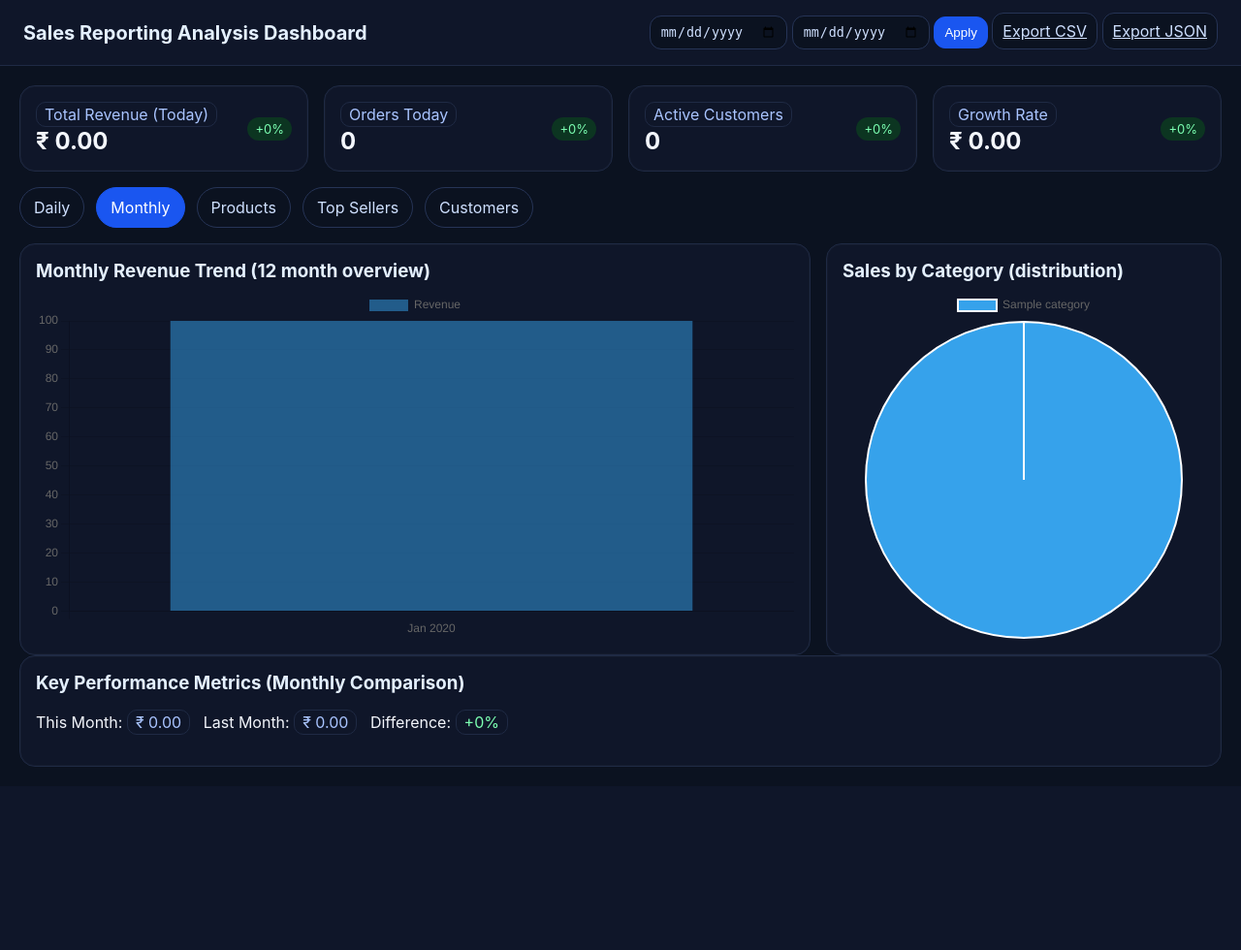
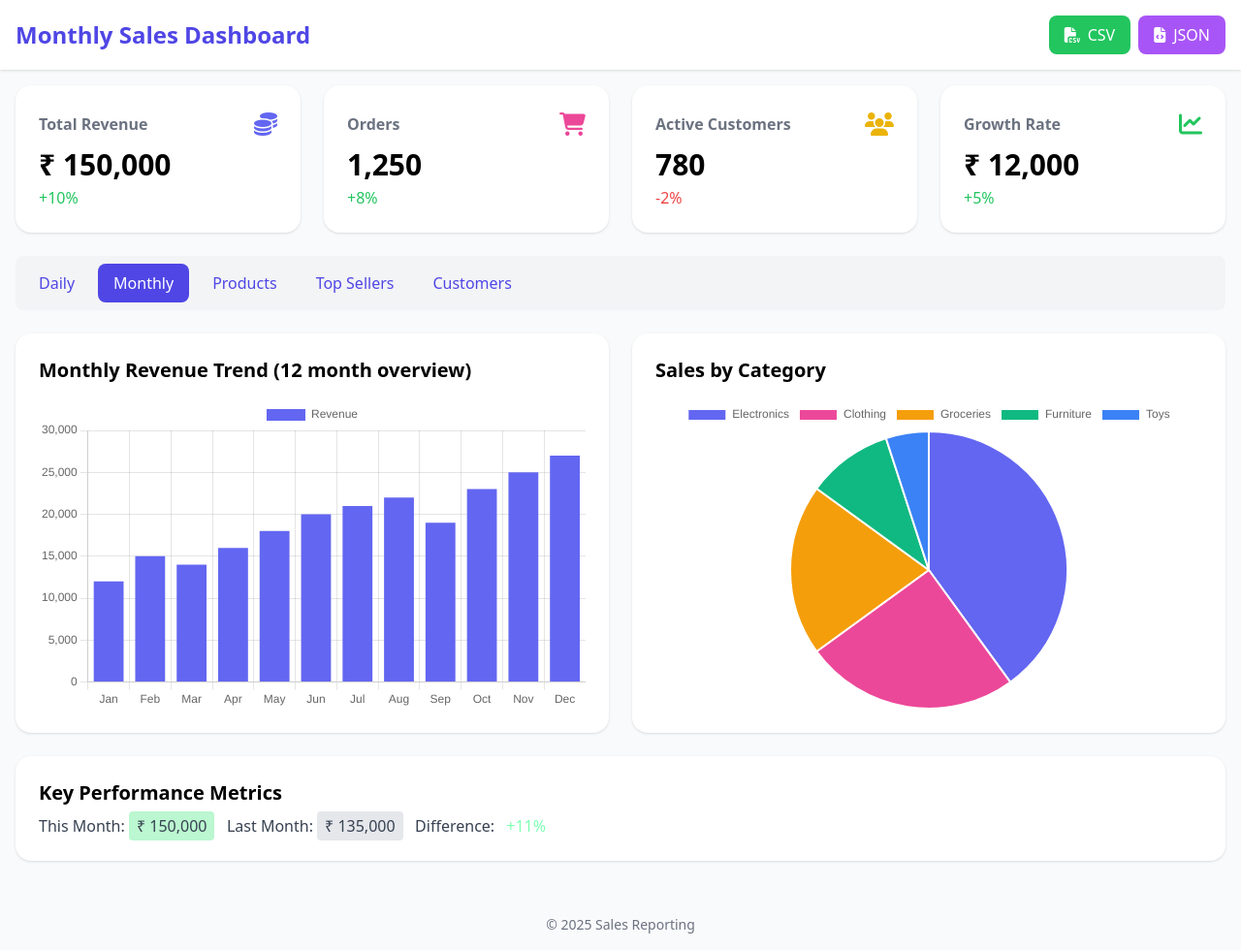
Before and after one commit to yogizx/RMS, a Django app: page /sales/monthly/ in a window 1280 px wide. Shown: the whole page at 97% size. Before the commit the page ends 791 px from the top, so only its background shows below. Run offline with Django 5.2, Linux system fonts and the light colour scheme; tables that the repository leaves empty hold one stand-in row (values such as "Sample post"); some libraries are stand-ins or nearby versions.

Commit message:
Update monthly.html

```diff
--- a/Sales/templates/Sales/monthly.html
+++ b/Sales/templates/Sales/monthly.html
@@ -1,81 +1,127 @@
 {% load static %}
 <!DOCTYPE html>
-<html>
+<html lang="en">
 <head>
-  <meta charset="utf-8">
+  <meta charset="UTF-8">
+  <meta name="viewport" content="width=device-width, initial-scale=1.0">
   <title>Monthly • Sales Reporting</title>
-  <link rel="stylesheet" href="{% static 'Sales/css/styles.css' %}">
   <script src="https://cdn.jsdelivr.net/npm/chart.js"></script>
+  <script src="https://cdn.tailwindcss.com"></script>
+  <link rel="stylesheet" href="https://cdnjs.cloudflare.com/ajax/libs/font-awesome/6.5.0/css/all.min.css">
 </head>
-<body>
-<header>
-  <h1>Sales Reporting Analysis Dashboard</h1>
-  <div class="filters">
-    <form method="get">
-      {{ form.start_date }} {{ form.end_date }}
-      <button class="btn btn-primary" type="submit">Apply</button>
-      <a class="btn" href="{% url 'Sales:export_csv' %}">Export CSV</a>
-      <a class="btn" href="{% url 'Sales:export_json' %}">Export JSON</a>
-    </form>
+<body class="bg-gray-50 font-sans antialiased">
+
+<!-- Header -->
+<header class="bg-white shadow p-4 flex flex-col sm:flex-row justify-between items-start sm:items-center gap-4">
+  <h1 class="text-2xl font-bold text-indigo-600">Monthly Sales Dashboard</h1>
+
+  <!-- Export Buttons -->
+  <div class="flex flex-col sm:flex-row gap-2 w-full sm:w-auto">
+    <a href="{% url 'Sales:export_csv' %}" class="px-4 py-2 bg-green-500 text-white rounded-lg hover:bg-green-400 flex items-center justify-center">
+      <i class="fas fa-file-csv mr-2"></i> CSV
+    </a>
+    <a href="{% url 'Sales:export_json' %}" class="px-4 py-2 bg-purple-500 text-white rounded-lg hover:bg-purple-400 flex items-center justify-center">
+      <i class="fas fa-file-code mr-2"></i> JSON
+    </a>
   </div>
 </header>
-<div class="container">
-  <div class="grid kpis">
-    <div class="card"><div class="kpi"><div><div class="label badge">Total Revenue (Today)</div><div class="value">₹ {{ kpis.revenue.value|floatformat:2 }}</div></div><div class="diff {% if kpis.revenue.diff >= 0 %}positive{% else %}negative{% endif %}">{% if kpis.revenue.diff >= 0 %}+{% endif %}{{ kpis.revenue.diff }}%</div></div></div>
-    <div class="card"><div class="kpi"><div><div class="label badge">Orders Today</div><div class="value">{{ kpis.orders.value }}</div></div><div class="diff {% if kpis.orders.diff >= 0 %}positive{% else %}negative{% endif %}">{% if kpis.orders.diff >= 0 %}+{% endif %}{{ kpis.orders.diff }}%</div></div></div>
-    <div class="card"><div class="kpi"><div><div class="label badge">Active Customers</div><div class="value">{{ kpis.customers.value }}</div></div><div class="diff {% if kpis.customers.diff >= 0 %}positive{% else %}negative{% endif %}">{% if kpis.customers.diff >= 0 %}+{% endif %}{{ kpis.customers.diff }}%</div></div></div>
-    <div class="card"><div class="kpi"><div><div class="label badge">Growth Rate</div><div class="value">₹ {{ kpis.growth.value|floatformat:2 }}</div></div><div class="diff {% if kpis.growth.diff >= 0 %}positive{% else %}negative{% endif %}">{% if kpis.growth.diff >= 0 %}+{% endif %}{{ kpis.growth.diff }}%</div></div></div>
+
+<main class="container mx-auto p-4 space-y-6">
+
+  <!-- KPI Cards -->
+  <div class="grid grid-cols-1 sm:grid-cols-2 lg:grid-cols-4 gap-6">
+    <div class="bg-white p-6 rounded-2xl shadow hover:shadow-lg transition">
+      <div class="flex justify-between items-center">
+        <span class="text-gray-500 font-semibold">Total Revenue</span>
+        <i class="fas fa-coins text-indigo-500 text-2xl"></i>
+      </div>
+      <div class="text-3xl font-bold mt-2">₹ 150,000</div>
+      <div class="mt-1 text-green-500">+10%</div>
+    </div>
+    <div class="bg-white p-6 rounded-2xl shadow hover:shadow-lg transition">
+      <div class="flex justify-between items-center">
+        <span class="text-gray-500 font-semibold">Orders</span>
+        <i class="fas fa-shopping-cart text-pink-500 text-2xl"></i>
+      </div>
+      <div class="text-3xl font-bold mt-2">1,250</div>
+      <div class="mt-1 text-green-500">+8%</div>
+    </div>
+    <div class="bg-white p-6 rounded-2xl shadow hover:shadow-lg transition">
+      <div class="flex justify-between items-center">
+        <span class="text-gray-500 font-semibold">Active Customers</span>
+        <i class="fas fa-users text-yellow-500 text-2xl"></i>
+      </div>
+      <div class="text-3xl font-bold mt-2">780</div>
+      <div class="mt-1 text-red-500">-2%</div>
+    </div>
+    <div class="bg-white p-6 rounded-2xl shadow hover:shadow-lg transition">
+      <div class="flex justify-between items-center">
+        <span class="text-gray-500 font-semibold">Growth Rate</span>
+        <i class="fas fa-chart-line text-green-500 text-2xl"></i>
+      </div>
+      <div class="text-3xl font-bold mt-2">₹ 12,000</div>
+      <div class="mt-1 text-green-500">+5%</div>
+    </div>
   </div>
 
-  <nav class="section-tabs">
-    <a href="{% url 'Sales:daily' %}">Daily</a>
-    <a href="{% url 'Sales:monthly' %}" class="active">Monthly</a>
-    <a href="{% url 'Sales:products' %}">Products</a>
-    <a href="{% url 'Sales:top_sellers' %}">Top Sellers</a>
-    <a href="{% url 'Sales:customers' %}">Customers</a>
+  <!-- Tabs -->
+  <nav class="flex flex-wrap gap-2 bg-gray-100 p-2 rounded-lg">
+    <a href="{% url 'Sales:daily' %}" class="px-4 py-2 rounded-lg text-indigo-600 hover:bg-indigo-200">Daily</a>
+    <a href="{% url 'Sales:monthly' %}" class="px-4 py-2 rounded-lg bg-indigo-600 text-white">Monthly</a>
+    <a href="{% url 'Sales:products' %}" class="px-4 py-2 rounded-lg text-indigo-600 hover:bg-indigo-200">Products</a>
+    <a href="{% url 'Sales:top_sellers' %}" class="px-4 py-2 rounded-lg text-indigo-600 hover:bg-indigo-200">Top Sellers</a>
+    <a href="{% url 'Sales:customers' %}" class="px-4 py-2 rounded-lg text-indigo-600 hover:bg-indigo-200">Customers</a>
   </nav>
 
-  <div class="grid" style="grid-template-columns: 2fr 1fr;">
-    <div class="card">
-      <h3>Monthly Revenue Trend (12 month overview)</h3>
-      <div class="chart-box">
+  <!-- Charts -->
+  <div class="grid grid-cols-1 lg:grid-cols-2 gap-6">
+    <div class="bg-white p-6 rounded-2xl shadow">
+      <h3 class="text-xl font-semibold mb-4">Monthly Revenue Trend (12 month overview)</h3>
+      <div class="relative w-full h-64 sm:h-80">
         <canvas id="monthlyChart"></canvas>
       </div>
     </div>
-    <div class="card">
-      <h3>Sales by Category (distribution)</h3>
-      <div class="chart-box">
+    <div class="bg-white p-6 rounded-2xl shadow">
+      <h3 class="text-xl font-semibold mb-4">Sales by Category</h3>
+      <div class="relative w-full h-64 sm:h-80">
         <canvas id="catChart"></canvas>
       </div>
     </div>
   </div>
 
-  <div class="card">
-    <h3>Key Performance Metrics (Monthly Comparison)</h3>
-    <p>This Month: <span class="badge">₹ {{ perf.this_month|floatformat:2 }}</span> &nbsp;
-       Last Month: <span class="badge">₹ {{ perf.last_month|floatformat:2 }}</span> &nbsp;
-       Difference: <span class="badge" style="color:{% if perf.diff >= 0 %}#7CFFB2{% else %}#FFA6A6{% endif %}">{% if perf.diff >= 0 %}+{% endif %}{{ perf.diff }}%</span>
+  <!-- Monthly Comparison -->
+  <div class="bg-white p-6 rounded-2xl shadow">
+    <h3 class="text-xl font-semibold mb-2">Key Performance Metrics</h3>
+    <p class="text-gray-700">
+      This Month: <span class="badge px-2 py-1 bg-green-200 rounded">₹ 150,000</span> &nbsp;
+      Last Month: <span class="badge px-2 py-1 bg-gray-200 rounded">₹ 135,000</span> &nbsp;
+      Difference: <span class="badge px-2 py-1 rounded" style="color:#7CFFB2">+11%</span>
     </p>
   </div>
-</div>
+
+</main>
+
+<footer class="text-center text-sm text-gray-500 p-4 mt-6">© 2025 Sales Reporting</footer>
 
 <script>
-const months = {{ months|safe }};
-const revs = {{ revs|safe }};
-const catLabels = {{ cat_labels|safe }};
-const catData = {{ cat_data|safe }};
+// Dummy data for Monthly Charts
+const months = ['Jan', 'Feb', 'Mar', 'Apr', 'May', 'Jun', 'Jul', 'Aug', 'Sep', 'Oct', 'Nov', 'Dec'];
+const revs = [12000, 15000, 14000, 16000, 18000, 20000, 21000, 22000, 19000, 23000, 25000, 27000];
+const catLabels = ['Electronics','Clothing','Groceries','Furniture','Toys'];
+const catData = [40, 25, 20, 10, 5];
 
 new Chart(document.getElementById('monthlyChart').getContext('2d'), {
   type: 'bar',
-  data: { labels: months, datasets: [{ label: 'Revenue', data: revs }] },
+  data: { labels: months, datasets: [{ label: 'Revenue', data: revs, backgroundColor: '#6366F1' }] },
   options: { responsive:true, maintainAspectRatio:false }
 });
 
 new Chart(document.getElementById('catChart').getContext('2d'), {
   type: 'pie',
-  data: { labels: catLabels, datasets: [{ data: catData }] },
+  data: { labels: catLabels, datasets: [{ data: catData, backgroundColor: ['#6366F1','#EC4899','#F59E0B','#10B981','#3B82F6'] }] },
   options: { responsive:true, maintainAspectRatio:false }
 });
 </script>
+
 </body>
 </html>
```
